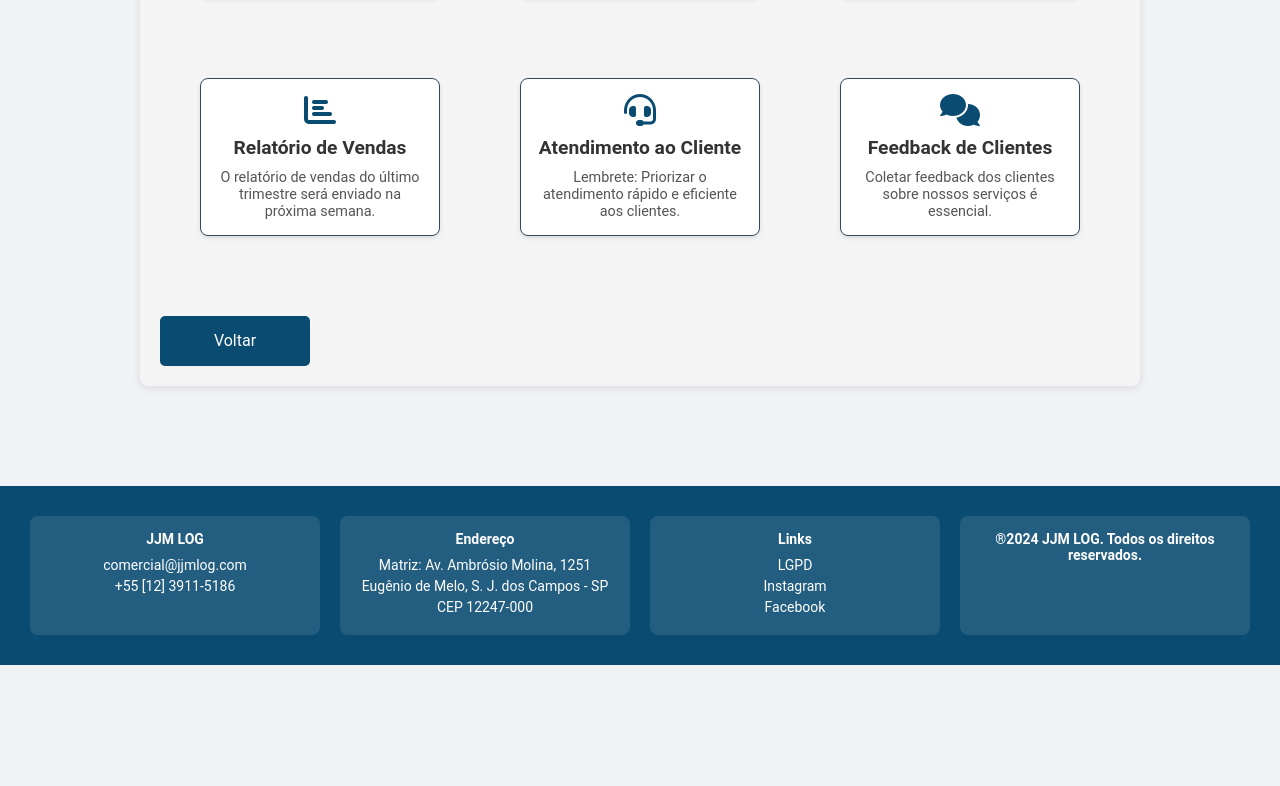
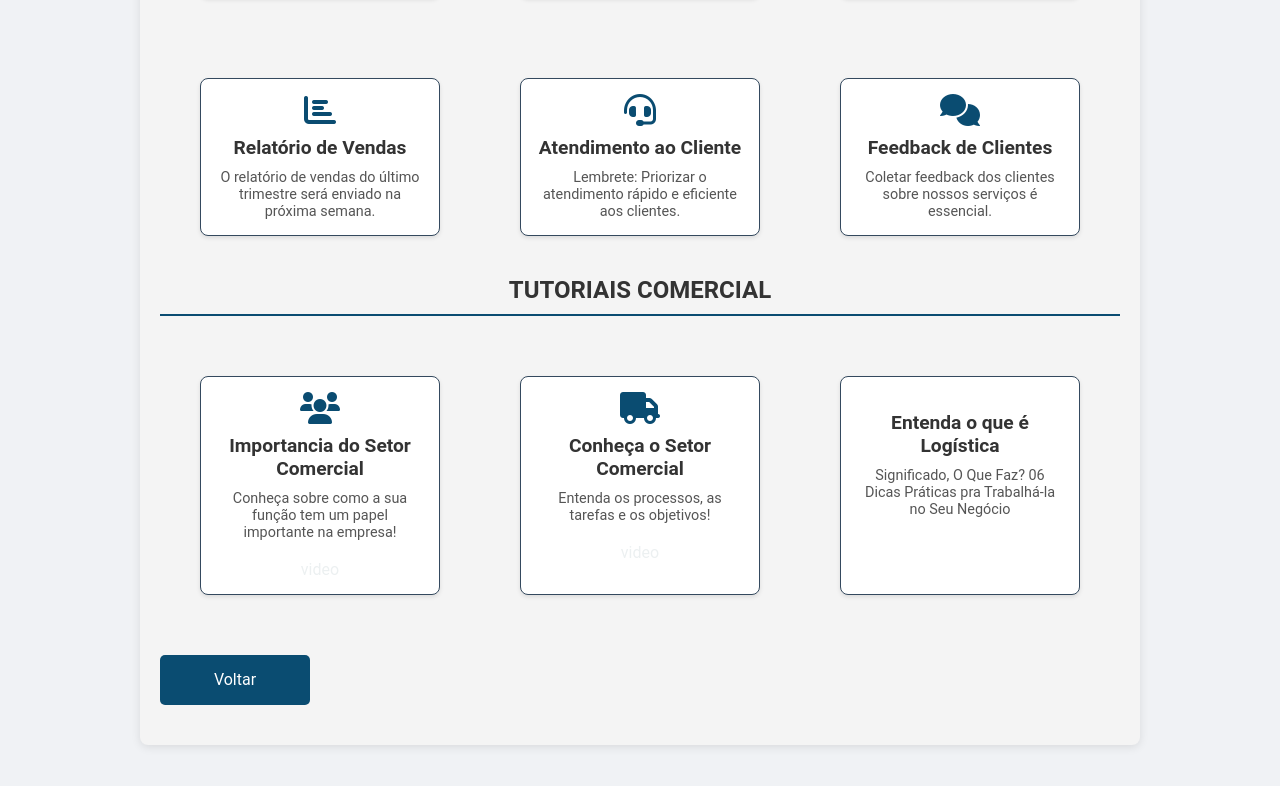
Before and after one commit to DriftOps/API-IV_Front-end, a React (Create React App) app: page /informativos/setor/comercial in a window 1280 px wide. Shown: the part 458-1244 px from the top of the page. Before the commit the page ends 1123 px from the top, so only its background shows below. Built offline with nearby package versions, Linux system fonts and the light colour scheme.

Commit message:
feat. continuação dos tutoriais

```diff
--- a/src/componentes/informativos/setores/comercial.tsx
+++ b/src/componentes/informativos/setores/comercial.tsx
@@ -48,8 +48,35 @@ const Comercial: React.FC = () => {
             <p>Coletar feedback dos clientes sobre nossos serviços é essencial.</p>
           </div>
         </div>
+        <h2>TUTORIAIS COMERCIAL</h2>
+        <div className="card-container">
+        <div className="card">
+            <i className="fas fa-users"></i>
+            <h3>Importancia do Setor Comercial</h3>
+            <p>Conheça sobre como a sua função tem um papel importante na empresa!</p>
+            <br></br>
+            <span>video</span>
+          </div>
+          <div className="card">
+            <i className="fas fa-truck"></i>
+            <h3>Conheça o Setor Comercial
+            </h3>
+            <p>Entenda os processos, as tarefas e os objetivos!</p>
+            <br></br>
+            <span>video</span>
+          </div>
+          <div className="card">
+            <i className="fas fa-coin"></i>
+            <h3>Entenda o que é Logística
+            </h3>
+            <p>Significado, O Que Faz? 06 Dicas Práticas pra Trabalhá-la no Seu Negócio</p>
+            <br></br>
+
+          </div>
+          </div>
+          <button onClick={handleVoltar}>Voltar</button>
       </section>
-      <button onClick={handleVoltar}>Voltar</button>
+
     </div>
   );
 };
--- a/src/componentes/informativos/setores/operacional.tsx
+++ b/src/componentes/informativos/setores/operacional.tsx
@@ -67,10 +67,10 @@ const Operacional: React.FC = () => {
             <iframe width="200" height="160" src="https://www.youtube.com/embed/JRBK_0UYz48?si=4Nw0w6z0t1WJ519N" title="YouTube video player"  allow="accelerometer; autoplay; clipboard-write; encrypted-media; gyroscope; picture-in-picture; web-share" ></iframe>
           </div>
           <div className="card">
-            <i className="fas fa-truck"></i>
-            <h3>Operação Logística O que você precisa Saber!
+            <i className="fas fa-coin"></i>
+            <h3>Entenda o que é Logística
             </h3>
-            <p>Entenda os processos, as tarefas e os objetivos!</p>
+            <p>Significado, O Que Faz? 06 Dicas Práticas pra Trabalhá-la no Seu Negócio</p>
             <br></br>
             <iframe width="200" height="160" src="https://www.youtube.com/embed/XpP7ebpUgjc?si=i0vk0nrzQkJAro1_" title="YouTube video player" allow="accelerometer; autoplay; clipboard-write; encrypted-media; gyroscope; picture-in-picture; web-share" ></iframe>
           </div>
```
